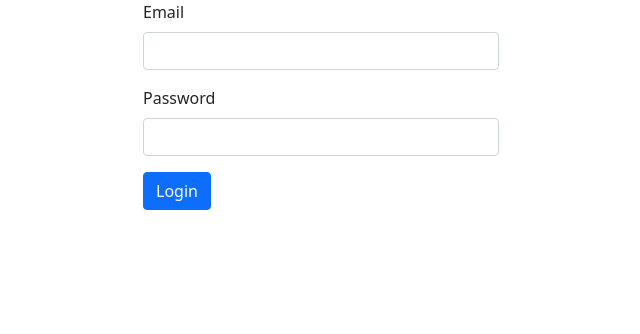
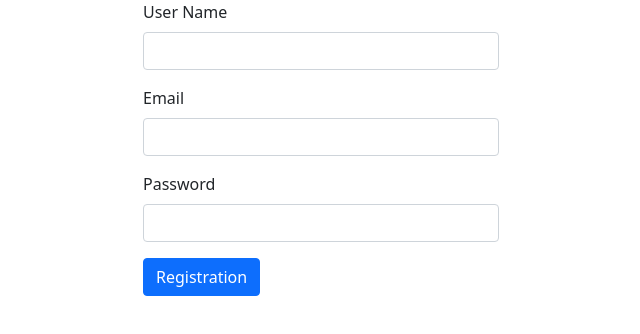
Before and after one commit to Chetverukhin/bookshop, an Angular app: page / in a window 1280 px wide. Shown: the top 334 px of the page, without its empty margins (319-959 px from the left). Built offline with nearby package versions, Linux system fonts and the light colour scheme.

Commit message:
make validation for registration

```diff
--- a/src/app/app.component.html
+++ b/src/app/app.component.html
@@ -1 +1 @@
-<app-authentication></app-authentication>
+<app-registration></app-registration>
--- a/src/app/authentication/authentication.component.ts
+++ b/src/app/authentication/authentication.component.ts
@@ -28,7 +28,7 @@ export class AuthenticationComponent {
   }
 
   login() {
-    console.log(this.authenticationForm.value);
+    console.log(this.authenticationForm);
   }
 
   get email() {
--- a/src/app/registration/registration.component.html
+++ b/src/app/registration/registration.component.html
@@ -3,19 +3,44 @@
         <div class="col-lg-4"></div>
         <div class="col-lg-4">
             <form [formGroup]="registrationForm" (ngSubmit)="register()">
+
                 <div class="mb-3">
-                    <label for="inputUserName" class="form-label">User Name</label>
-                    <input type="text" class="form-control" formControlName="userNameInput" />
+                    <label for="userName" class="form-label">User Name</label>
+                    <input type="text" class="form-control" formControlName="userName" />
+                </div>
+                <div *ngIf="userName.invalid && (userName.dirty || userName.touched)" class="alert alert-danger">
+                    <div *ngIf="userName.errors?.['required']">
+                        Необходимо заполнить поле
+                    </div>
+                    <div *ngIf="userName.errors?.['minlength'] || userName.errors?.['maxlength']">
+                        Имя должно содержать от 2 до 20 символов
+                    </div>
                 </div>
 
                 <div class="mb-3">
-                    <label for="inputEmail" class="form-label">Email</label>
-                    <input type="email" class="form-control" formControlName="emailInput" />
+                    <label for="email" class="form-label">Email</label>
+                    <input type="email" class="form-control" formControlName="email" />
+                </div>
+                <div *ngIf="email.invalid && (email.dirty || email.touched)" class="alert alert-danger">
+                    <div *ngIf="email.errors?.['required']">
+                        Необходимо заполнить поле
+                    </div>
+                    <div *ngIf="email.errors?.['pattern']">
+                        Введите корретное название почты
+                    </div>
                 </div>
 
                 <div class="mb-3">
-                    <label for="inputPassword" class="form-label">Password</label>
-                    <input type="password" class="form-control" formControlName="passwordInput" />
+                    <label for="password" class="form-label">Password</label>
+                    <input type="password" class="form-control" formControlName="password" />
+                </div>
+                <div *ngIf="password.invalid && (password.dirty || password.touched)" class="alert alert-danger">
+                    <div *ngIf="password.errors?.['required']">
+                        Необходимо заполнить поле
+                    </div>
+                    <div *ngIf="password.errors?.['minlength'] || password.errors?.['maxlength']">
+                        Пароль должен содержать от 6 до 20 символов
+                    </div>
                 </div>
 
                 <button type="submit" class="btn btn-primary">Registration</button>
--- a/src/app/registration/registration.component.ts
+++ b/src/app/registration/registration.component.ts
@@ -1,5 +1,5 @@
 import { Component } from '@angular/core';
-import { FormBuilder, FormGroup } from '@angular/forms';
+import { FormBuilder, FormGroup, Validators } from '@angular/forms';
 
 @Component({
   selector: 'app-registration',
@@ -7,17 +7,38 @@ import { FormBuilder, FormGroup } from '@angular/forms';
   styleUrls: ['./registration.component.css'],
 })
 export class RegistrationComponent {
+  registration = { userName: '', email: '', password: '' }
   registrationForm: FormGroup;
+  emailPattern = '[.\\-_a-z0-9]+@([a-z0-9][\\-a-z0-9]+\\.)+[a-z]{2,6}'
 
   constructor(private _builder: FormBuilder) {
+
     this.registrationForm = _builder.group({
-      userNameInput: [''],
-      emailInput: [''],
-      passwordInput: [''],
+      userName: [
+        this.registration.userName,
+        [Validators.required, Validators.minLength(2), Validators.maxLength(20)]],
+      email: [
+        this.registration.email,
+        [Validators.required, Validators.pattern(this.emailPattern)]],
+      password: [
+        this.registration.password,
+        [Validators.required, Validators.minLength(6), Validators.maxLength(20)]],
     });
   }
 
-  register(){
-    console.log(this.registrationForm.value)
+  register() {
+    console.log(this.registrationForm)
+  }
+
+  get userName() {
+    return this.registrationForm.get('userName')!
+  }
+
+  get email() {
+    return this.registrationForm.get('email')!
+  }
+
+  get password() {
+    return this.registrationForm.get('password')!
   }
 }
```
